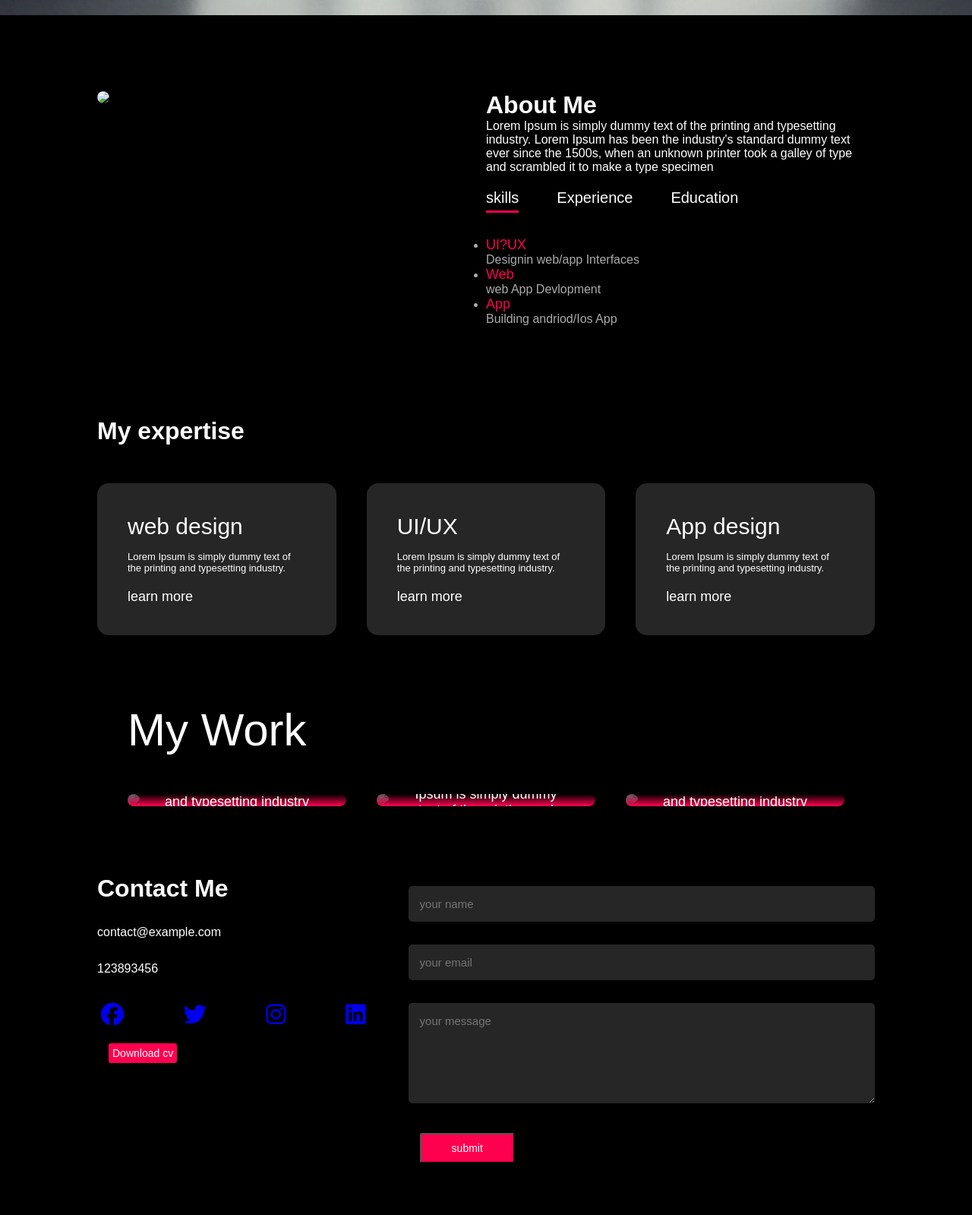
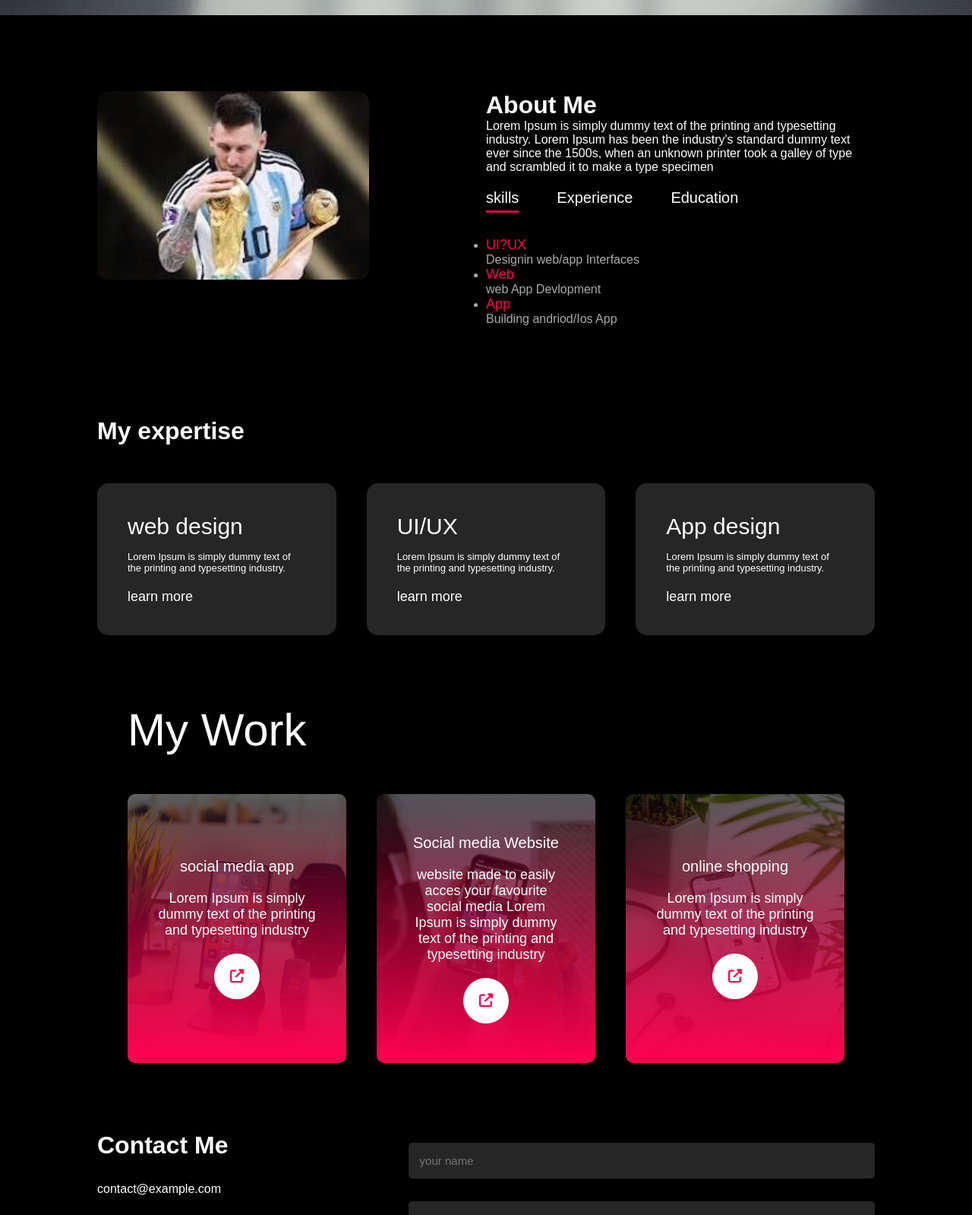
Before and after one commit to kaushalbhoir/Portfolio, a plain HTML site: page index.html in a window 1280 px wide. Shown: the part 780-2379 px from the top of the page at 76% size. Before the commit the page ends 2346 px from the top, so only its background shows below. Drawn offline with Linux system fonts and the light colour scheme; files whose address does not match are found by name.

Commit message:
Update index.html

```diff
--- a/index.html
+++ b/index.html
@@ -37,7 +37,7 @@
             <div class="container">
                  <div class="row">
                   <div class = "about-col-1">
-                    <img src="images/pic1.jpg">
+                    <img src="pic1.jpg">
                   </div>
                   <div class = "about-col-2">
                      <h1 class="sub-tiitle">About Me</h1>
@@ -124,7 +124,7 @@
              My Work
              <div class="work-list">
                     <div class="work">
-                       <img src="./images/work-1.png">
+                       <img src="work-1.png">
                        <div class="layer">
                           <h3>social media app</h1>
                           <p>Lorem Ipsum is simply dummy
@@ -135,7 +135,7 @@
                     </div>
                     <div class="work">
 
-                      <img src="./images/work-2.png">
+                      <img src="work-2.png">
                          <div class="layer">
                       <h3>Social media Website </h3>
                           <p>website made to easily acces your favourite social media Lorem Ipsum is simply dummy text of the printing and
@@ -145,7 +145,7 @@
                           </div>
                    </div>
                    <div class="work">
-                    <img src="./images/work-3.png">
+                    <img src="work-3.png">
                     <div class="layer">
                        <h3>online shopping</h3>
                           <p>Lorem Ipsum is simply dummy text of the printing and
```
